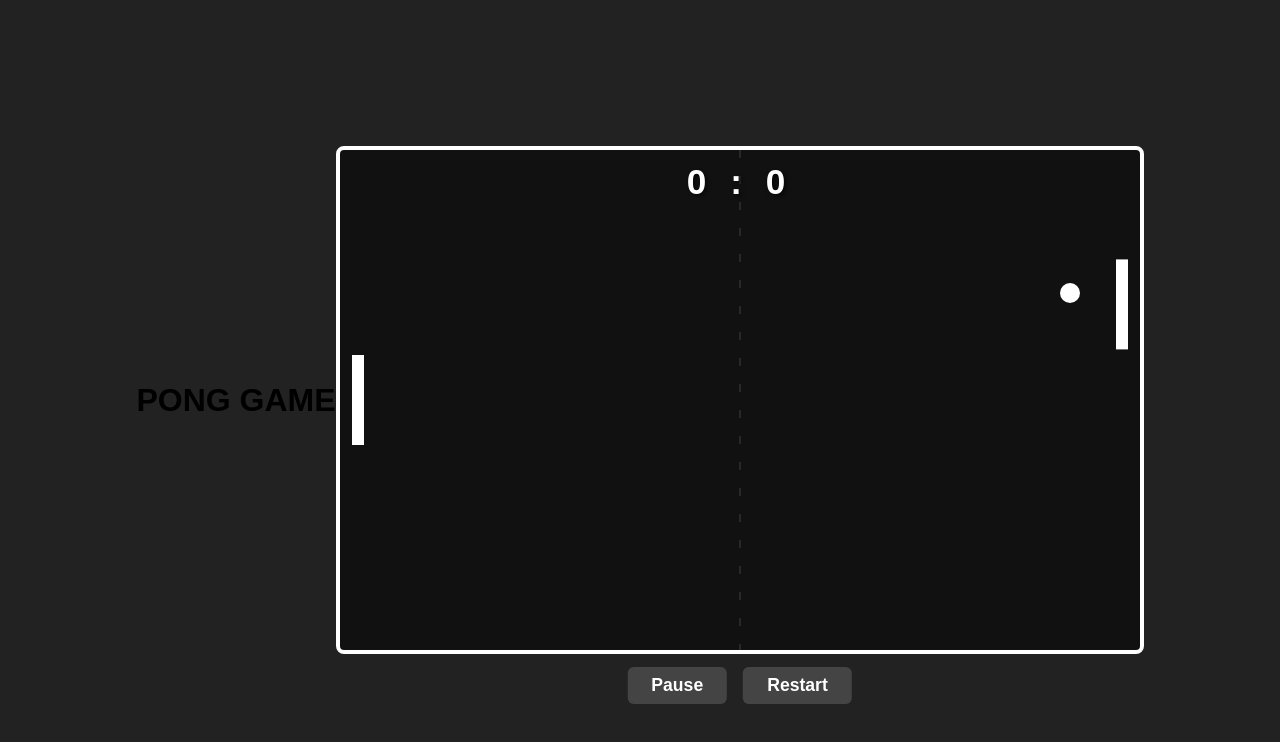
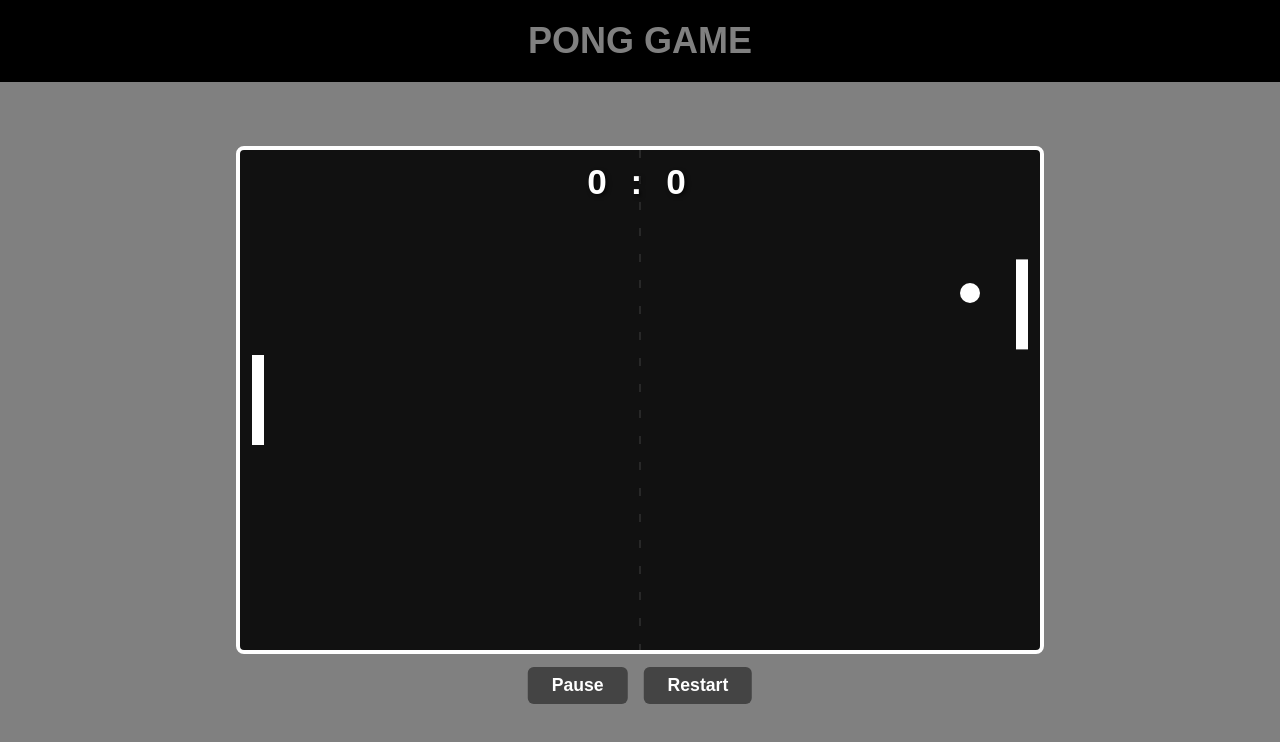
Before and after one commit to dkulthia/Paddle-Protocol, a plain HTML site: page index.html in a window 1280 px wide. Drawn offline with Linux system fonts and the light colour scheme.

Commit message:
Update styles.css

```diff
--- a/styles.css
+++ b/styles.css
@@ -1,11 +1,27 @@
 body {
-  background: #222;
+  background: grey;
   display: flex;
   align-items: center;
   justify-content: center;
   min-height: 100vh;
   margin: 0;
   font-family: Arial, sans-serif;
+}
+
+.game-header {
+  background-color: black;
+  position: absolute;
+  top: 0;
+  width: 100%;
+  text-align: center;
+  padding: 20px 0;
+  z-index: 1000;
+}
+
+.game-header h1 {
+  margin: 0;
+  font-size: 36px;
+  color: grey;
 }
 
 #pong-container {
```
